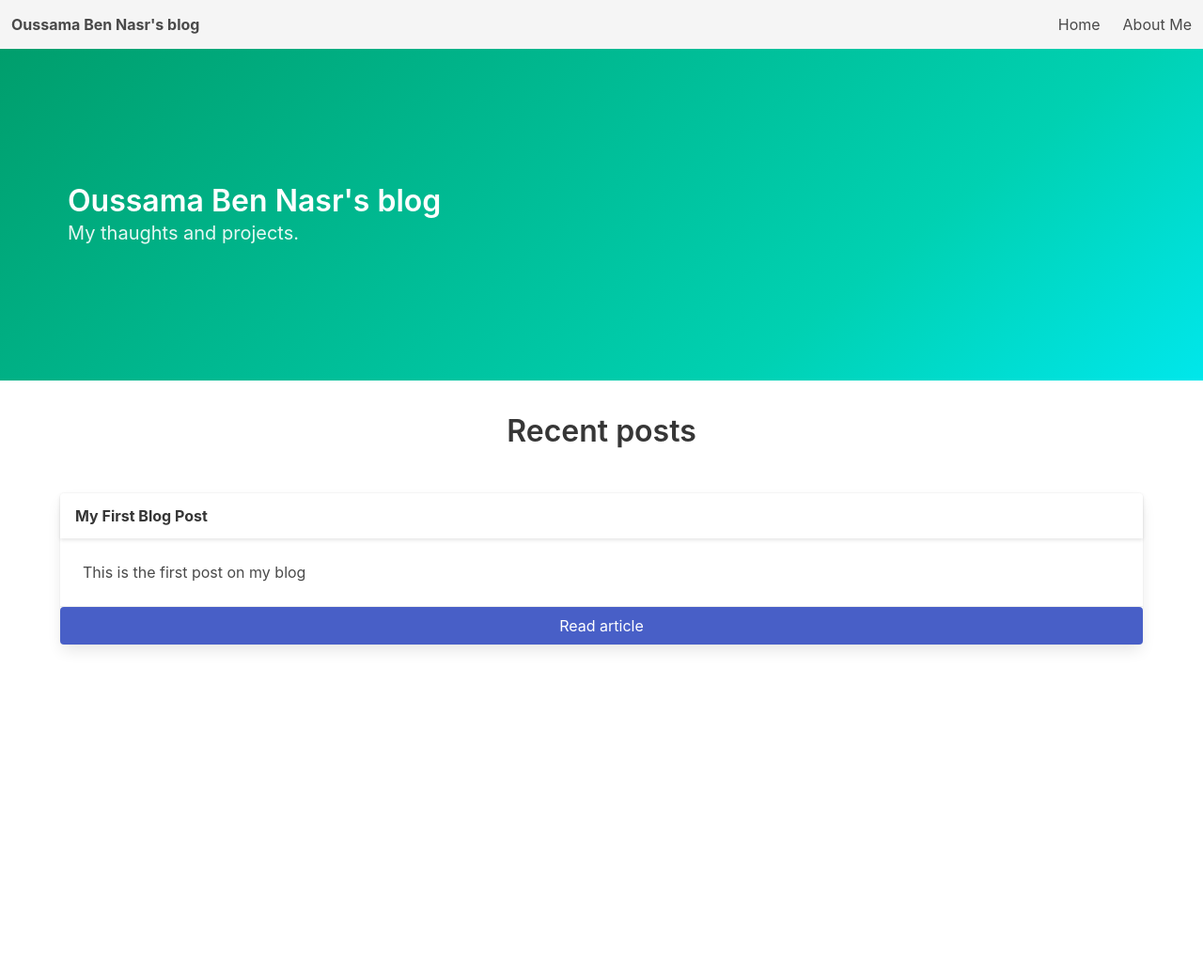
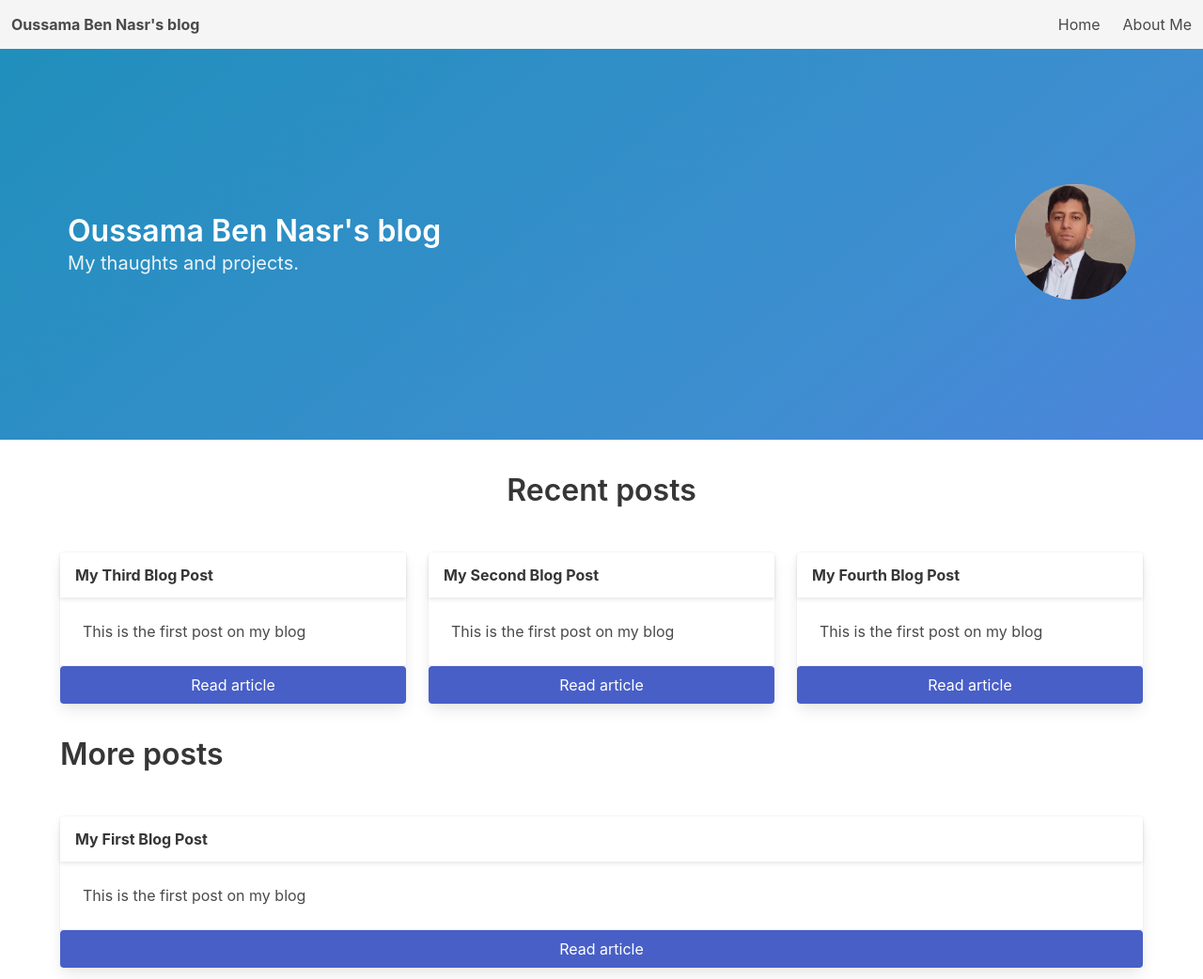
Before and after one commit to Oussama-Ben-Nasr/Oussama-Ben-Nasr.github.io, an Eleventy site: page index.njk in a window 1280 px wide. Shown: the whole page at 94% size. Before the commit the page ends 800 px from the top, so only its background shows below. Built offline with nearby package versions, Linux system fonts and the light colour scheme; Eleventy itself is replaced by a stand-in of ours; files that its build step writes are made by us from their sources; files whose address does not match are found by name.

Commit message:
feat: added profile image and duplicate posts

```diff
--- a/index.njk
+++ b/index.njk
@@ -1,15 +1,25 @@
 ---
-title: Homepage
+title: Welcome
 layout: layouts/base.njk
 ---
 
-<section class="hero is-medium is-primary is-bold">
+<section class="hero is-medium is-info is-bold">
   <div class="hero-body">
+    <nav class="level">
+    <div class="level-left">
     <div class="container">
       <h1 class="title">{{ site.title }}</h1>
       <h2 class="subtitle">{{ site.description }}</h2>
     </div>
-  </div>
+    </div>
+    <div class="level-right">
+      <div>
+        <figure class="image is-128x128 to-right">
+          {% myResponsiveImage "./images/oussama.png", "oussama" %}
+        </figure>
+      </div>
+    </nav>
+    </div>
 </section>
 
 
@@ -41,3 +51,33 @@ layout: layouts/base.njk
     </div>
   </div>
 </section>
+
+
+<section class="postlist mt-3 pt-3">
+  <div class="container">
+    <h2 class="title has-text-left mt-3 mb-6">More posts</h2>
+    <div class="columns">
+      {% for post in collections.post | reverse %}
+        {% if loop.index0 > 2 %}
+          <div class="column">
+            <div class="card">
+              <header class="card-header">
+                <p class="card-header-title">
+                  {{ post.data.title }}
+                </p>
+              </header>
+              <div class="card-content">
+                <div class="content">
+                  {{ post.data.description }}
+                </div>
+              </div>
+              <footer class="card-footer">
+                <a href="{{ post.url }}" class="button is-fullwidth is-link card-footer-item">Read article</a>
+              </footer>
+            </div>
+          </div>
+          {% endif %}
+      {% endfor %}
+    </div>
+  </div>
+</section>
--- a/package.json
+++ b/package.json
@@ -19,7 +19,8 @@
   },
   "homepage": "https://github.com/Oussama-Ben-Nasr/Oussama-Ben-Nasr.github.io#readme",
   "devDependencies": {
-    "@11ty/eleventy": "^1.0.2"
+    "@11ty/eleventy": "^1.0.2",
+    "@11ty/eleventy-img": "^2.0.1"
   },
   "dependencies": {
     "luxon": "^3.1.0"
--- /dev/null
+++ b/posts/fourth-post.md
@@ -0,0 +1,7 @@
+---
+title: My Fourth Blog Post
+description: This is the first post on my blog
+tags: post
+date: 2021-06-19
+layout: layouts/post.njk
+---
--- /dev/null
+++ b/posts/second-post.md
@@ -0,0 +1,7 @@
+---
+title: My Second Blog Post
+description: This is the first post on my blog
+tags: post
+date: 2021-06-19
+layout: layouts/post.njk
+---
--- /dev/null
+++ b/posts/third-post.md
@@ -0,0 +1,7 @@
+---
+title: My Third Blog Post
+description: This is the first post on my blog
+tags: post
+date: 2021-06-19
+layout: layouts/post.njk
+---
```
Also changed, not shown: .eleventy.js, images/oussama.png (added), 1 other file.
